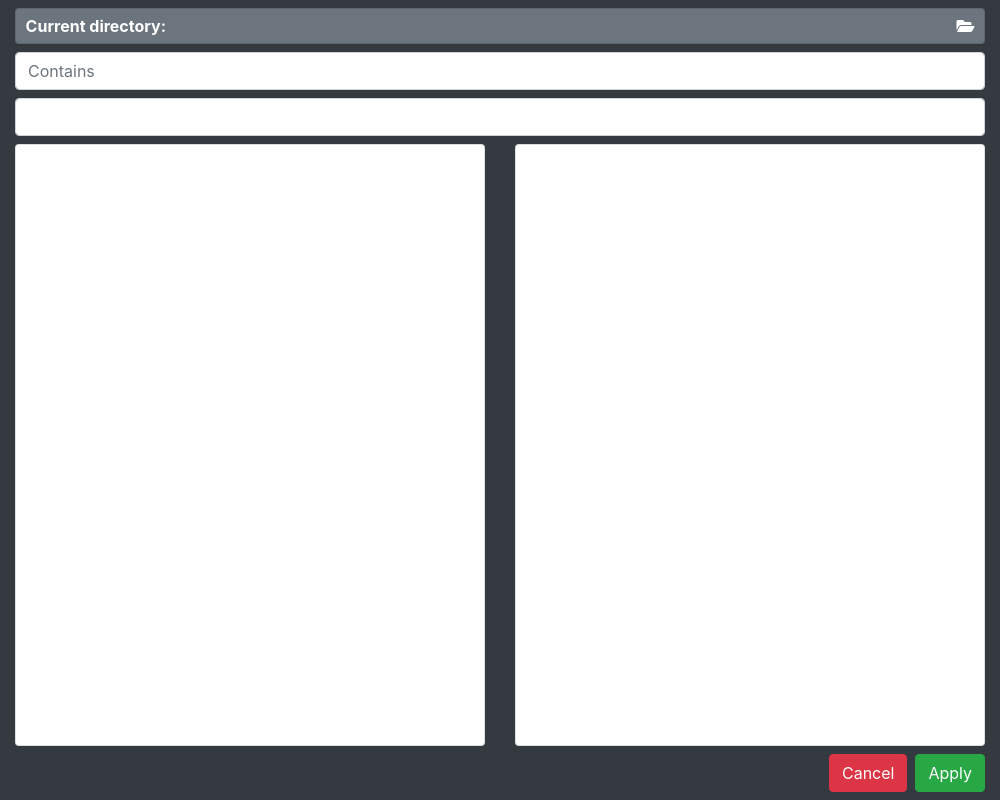
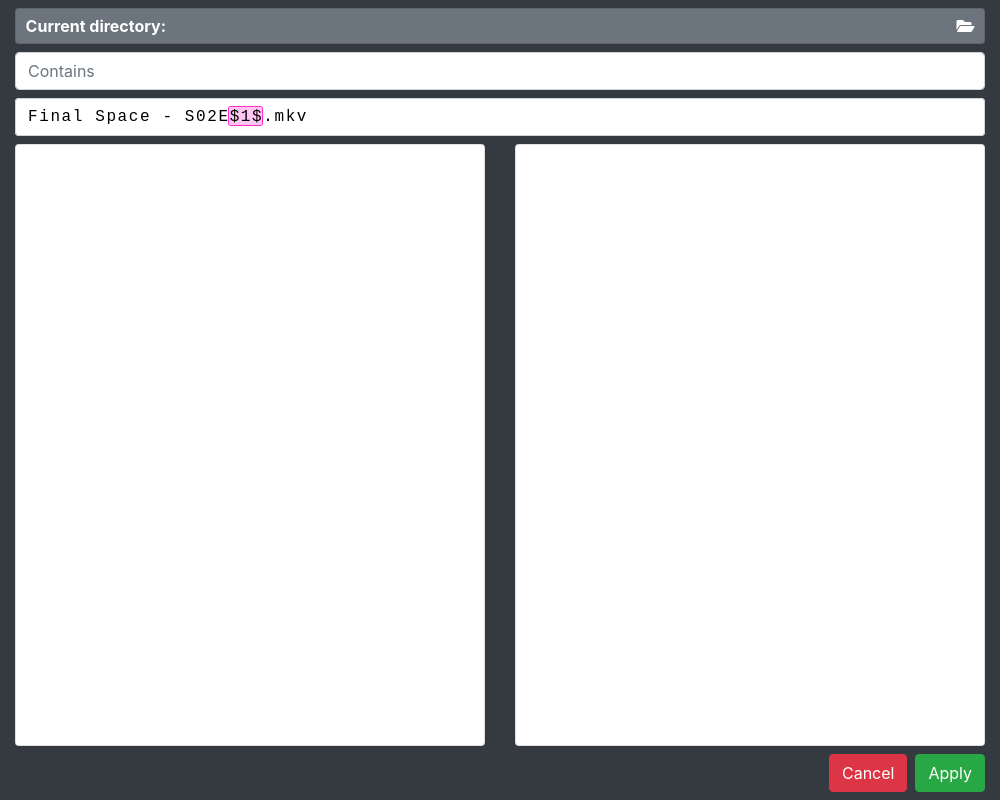
Before and after one commit to randy-sab-roy/Renamer, an Electron app: page app/index.html in a window 1000 px wide. Drawn offline with nearby package versions, Linux system fonts and the light colour scheme; no server answers.

Commit message:
Add syntax highlighting

```diff
--- a/app/index.css
+++ b/app/index.css
@@ -6,13 +6,69 @@
     cursor: pointer;
 }
 
+#interactive-box {
+    position: relative;
+    overflow: hidden;
+    display: block;
+    height: calc(1.5em + 0.75rem + 2px);
+}
+
+#interactive-input {
+    background: none;
+    border: 1px solid #ced4da;
+    border-radius: 0.25rem;
+    font: inherit;
+    font-family: "Courier New", Courier, monospace;
+    display: block;
+    padding: 0.375rem 0.75rem;
+    width: 100%;
+    z-index: 0;
+    font-size: 1rem;
+    font-weight: 400;
+    line-height: 1.5;
+    transition: border-color 0.15s ease-in-out, box-shadow 0.15s ease-in-out;
+    letter-spacing: 0.1em;
+}
+
+#interactive-input:focus {
+    border-color: #80bdff;
+    outline: 0;
+    box-shadow: 0 0 0 0.2rem rgba(0, 123, 255, 0.25);
+}
+
+#interactive-echo {
+    position: absolute;
+    top: 0;
+    left: 0;
+    right: 0;
+    bottom: 0;
+    color: transparent;
+    z-index: -1;
+    padding: 0.375rem 0.75rem;
+    white-space: pre;
+    border: 1px transparent;
+    border-radius: 0.25rem;
+    background-color: white;
+    font-size: 1rem;
+    font-weight: 400;
+    line-height: 1.5;
+    font-family: "Courier New", Courier, monospace;
+    letter-spacing: 0.1em;
+}
+
+.highlight {
+    background: #ffc6f1;
+    border-radius: 2px;
+    box-shadow: 0 0 0 1px #ff2ecc;
+}
+
 #overlay {
     position: fixed;
     width: 100%;
     height: 100%;
     top: 3em;
     background-color: rgba(0, 0, 0, 0.897);
-    z-index: 2;
+    z-index: 3;
 }
 
 #text {
--- a/app/index.html
+++ b/app/index.html
@@ -44,7 +44,10 @@
                     <!-- Replace field -->
                     <div class="row mt-2">
                         <div class="col">
-                            <span id="replace-form" contenteditable="true" class="form-control"></span>
+                            <div id="interactive-box">
+                                <input id="interactive-input" value="Final Space - S02E$1$.mkv">
+                                <div id="interactive-echo" aria-hidden="true"><span>Final Space - S02E</span><span class="highlight">$1$</span><span>.mkv</span></div>
+                            </div>
                         </div>
                     </div>
 
```
Also changed, not shown: src/renamer.ts (+27 -18 lines).
